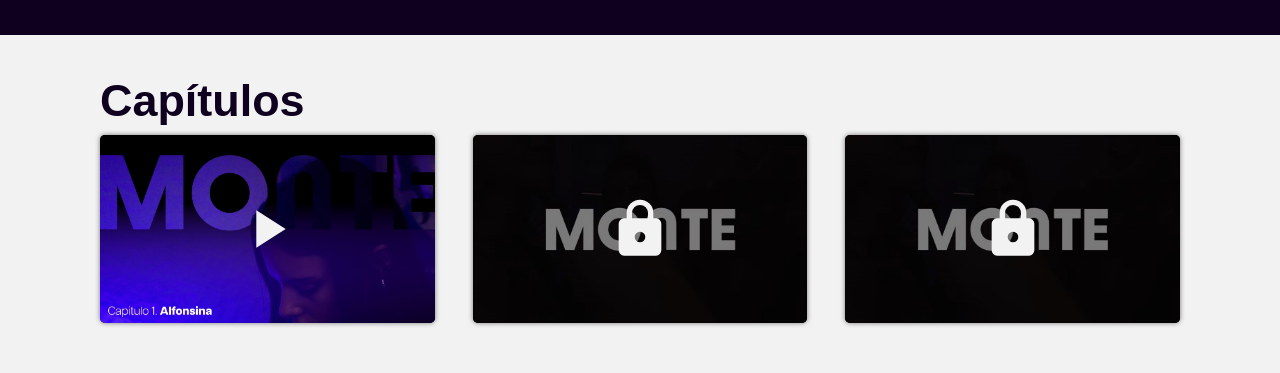
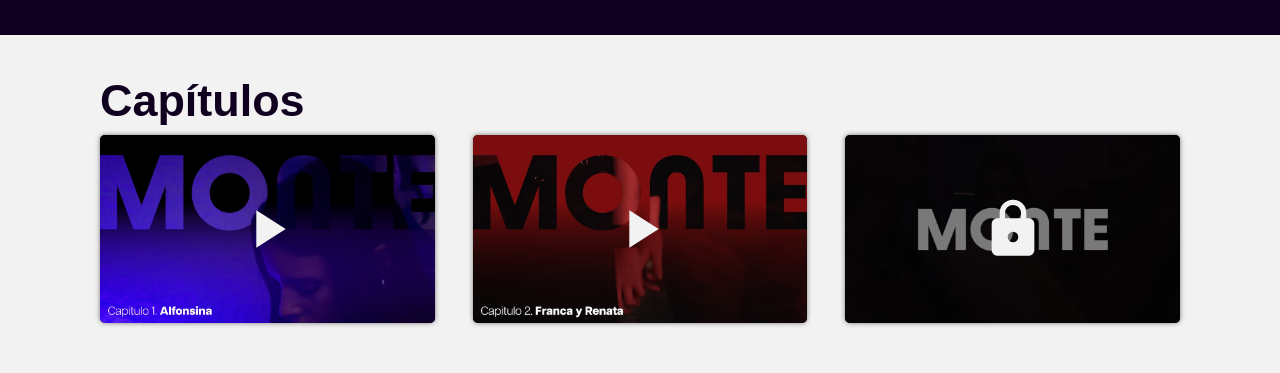
Before and after one commit to SimonettiT/monte-website, a Vue app: page /capitulos in a window 1280 px wide. Shown: the part 1080-1453 px from the top of the page. Built offline with nearby package versions, Linux system fonts and the light colour scheme; a web font is replaced by a local one.

Commit message:
Published Chapter 2

```diff
--- a/src/stores/chapters.js
+++ b/src/stores/chapters.js
@@ -1,6 +1,7 @@
 import { defineStore } from "pinia";
 import { ref } from "vue";
 import ThumbCap1 from '@/assets/images/thumbnail-cap1.jpg';
+import ThumbCap2 from '@/assets/images/thumbnail-cap2.jpg';
 
 export const useChaptersStore = defineStore("chapters", () => {
     const chapters = ref([
@@ -16,13 +17,13 @@ export const useChaptersStore = defineStore("chapters", () => {
         },
         {
             chapterID: 1,
-            name: 'RENATA Y FRANCA',
+            name: 'FRANCA Y RENATA',
             teaser: 'TQVZXlfwG1g',
-            video: 'https://www.youtube.com/embed/_KfZ8MYzBkk?si=dikvq6JL6kporYXp',
-            videoThumbnail: 'https://i.ytimg.com/vi/3v1ZQ6Z2JZQ/maxresdefault.jpg',
-            videoThumbnailAlt: 'Renata y Franca - Capítulo 2',
-            synopsis: 'La música no deja de sonar y Renata y Franca  (O FRANCA Y RENATA) se ven atrapadas en un ambiente de excesos y miradas tensas. La ausencia de Alfonsina se hace evidente, y su búsqueda las lleva a recorrer un laberinto lleno de tensiones ocultas y reproches inesperados.',
-            isAvailable: false
+            video: 'https://www.youtube.com/embed/7aWuqEX3J0Y?si=7EUyKEIC6NdmP8e_',
+            videoThumbnail: ThumbCap2,
+            videoThumbnailAlt: 'Franca y Renata - Capítulo 2',
+            synopsis: 'La música no deja de sonar. Franca y Renata se ven atrapadas en un ambiente de excesos y miradas tensas. La ausencia de Alfonsina se hace evidente, y su búsqueda las lleva a recorrer un laberinto lleno de tensiones ocultas y reproches inesperados.',
+            isAvailable: true
         },
         {
             chapterID: 2,
```
Also changed, not shown: src/assets/images/thumbnail-cap2.jpg (added).
